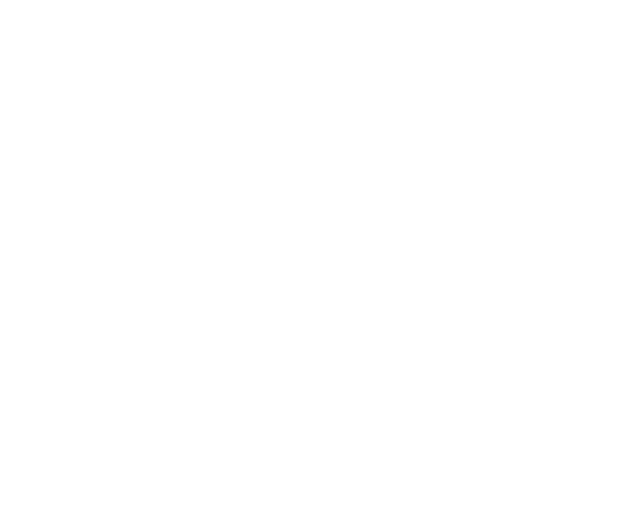
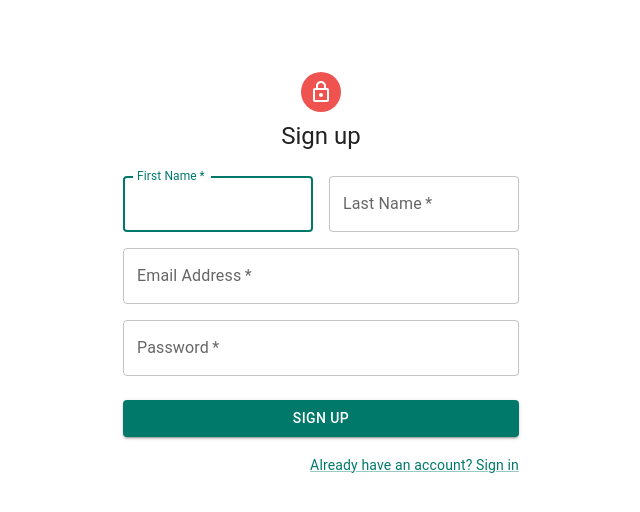
Before and after one commit to egalea504/password-gen, a React (Create React App) app in the folder client/: page /signup in a window 1280 px wide. Before the commit this address had no page. Shown: the top 512 px of the page, without its empty margins (319-959 px from the left). Built offline with nearby package versions, Linux system fonts and the light colour scheme.

Commit message:
change colors for background to make theme uniform on all pages

```diff
--- a/client/src/App.js
+++ b/client/src/App.js
@@ -8,7 +8,9 @@
 import { Routes, Route } from 'react-router-dom';
 import Home from './pages';
 import SignIn from './pages/signin';
+import Dashboard from './pages/dashboard';
 import AddPasswordInfo from './pages/addPasswordInfo';
+import SignUp from './pages/signup';
 
 const App = () => {
  return (
@@ -16,7 +18,9 @@
        <Routes>
           <Route path="/" element={<Home />} />
           <Route path="/signin" element={<SignIn />} />
+          <Route path="/signup" element={<SignUp />} />
           <Route path="/addpassword" element={<AddPasswordInfo />} />
+          <Route path="/dashboard" element={<Dashboard />} />
        </Routes>
     </>
  );
--- a/client/src/pages/addPasswordInfo.js
+++ b/client/src/pages/addPasswordInfo.js
@@ -4,6 +4,21 @@
 // App.js
 import React, { useState, useEffect } from "react";
 import Axios from 'axios';
+
+import { ThemeProvider, createTheme } from '@mui/material/styles';
+
+const defaultTheme = createTheme(
+  {
+    palette: {
+      primary: {
+        main: '#00796b',
+      },
+      secondary: {
+        main: '#ef5350',
+      },
+    },
+  }
+);
 
 const AddPasswordInfo = () => {
 
@@ -66,6 +81,7 @@
 	};
 
 	return (
+		<ThemeProvider theme={defaultTheme}>
 		<div className="App">
 			<div className="AddingPass">
 				<input
@@ -110,7 +126,9 @@
 				})}
 			</div>
 		</div>
+		</ThemeProvider>
 	)
 };
 
+
 export default AddPasswordInfo;
--- a/client/src/pages/components/AppAppBar.js
+++ b/client/src/pages/components/AppAppBar.js
@@ -6,7 +6,7 @@
 import Toolbar from '@mui/material/Toolbar';
 import Button from '@mui/material/Button';
 import Container from '@mui/material/Container';
-import ToggleColorMode from './toggleColorMode';
+// import ToggleColorMode from './toggleColorMode';
 
 import keypAwayLogo from './keypAwayLogo.png'
 
@@ -77,7 +77,7 @@
                 alignItems: 'center',
               }}
             >
-              <ToggleColorMode mode={mode} toggleColorMode={toggleColorMode} />
+              {/* <ToggleColorMode mode={mode} toggleColorMode={toggleColorMode} /> */}
               <Button
                 color="primary"
                 variant="text"
--- /dev/null
+++ b/client/src/pages/components/Hero.js
@@ -0,0 +1,92 @@
+import * as React from 'react';
+import { alpha } from '@mui/material';
+import Box from '@mui/material/Box';
+import Button from '@mui/material/Button';
+import Container from '@mui/material/Container';
+
+import Stack from '@mui/material/Stack';
+import Typography from '@mui/material/Typography';
+
+export default function Hero() {
+  return (
+    <Box
+      id="hero"
+      sx={(theme) => ({
+        width: '100%',
+        backgroundImage:
+          theme.palette.mode === 'light'
+            ? 'linear-gradient(180deg, #dcfaeb, #FFF)'
+            : `linear-gradient(#02294F, ${alpha('#090E10', 0.0)})`,
+        backgroundSize: '100% 20%',
+        backgroundRepeat: 'no-repeat',
+      })}
+    >
+      <Container
+        sx={{
+          display: 'flex',
+          flexDirection: 'column',
+          alignItems: 'center',
+          pt: { xs: 14, sm: 20 },
+          pb: { xs: 8, sm: 12 },
+        }}
+      >
+        <Stack spacing={2} useFlexGap sx={{ width: { xs: '100%', sm: '70%' } }}>
+          <Typography
+            variant="h1"
+            sx={{
+              display: 'flex',
+              flexDirection: { xs: 'column', md: 'row' },
+              alignSelf: 'center',
+              textAlign: 'center',
+              fontSize: 'clamp(3.5rem, 10vw, 4rem)',
+            }}
+          >
+            Password management at your fingertips
+          </Typography>
+          <Typography
+            textAlign="center"
+            color="text.secondary"
+            sx={{ alignSelf: 'center', width: { sm: '100%', md: '80%' } }}
+          >
+            keypAway stores all your passwords in a safe space, making it easy to access them from anywhere.
+          </Typography>
+          <Stack
+            direction={{ xs: 'column', sm: 'row' }}
+            alignSelf="center"
+            spacing={1}
+            useFlexGap
+            sx={{ pt: 2, width: { xs: '100%', sm: 'auto' } }}
+          >
+            <Button variant="contained" color="primary" href="http://localhost:3000/signup">
+              Start now
+            </Button>
+          </Stack>
+        </Stack>
+        <Box
+          id="image"
+          sx={(theme) => ({
+            mt: { xs: 8, sm: 10 },
+            alignSelf: 'center',
+            height: { xs: 200, sm: 700 },
+            width: '100%',
+            backgroundImage:
+              theme.palette.mode === 'light'
+                ? 'url("/static/images/templates/templates-images/hero-light.png")'
+                : 'url("/static/images/templates/templates-images/hero-dark.png")',
+            backgroundSize: 'cover',
+            borderRadius: '10px',
+            outline: '1px solid',
+            outlineColor:
+              theme.palette.mode === 'light'
+                ? alpha('#dcfaeb', 0.5)
+                : alpha('#293d32', 0.1),
+            boxShadow:
+              theme.palette.mode === 'light'
+                ? `0 0 12px 8px ${alpha('#dcfaeb', 0.2)}`
+                : `0 0 24px 12px ${alpha('#293d32', 0.2)}`,
+          })}
+        />
+      </Container>
+    </Box>
+  );
+}
--- a/client/src/pages/dashboard.js
+++ b/client/src/pages/dashboard.js
@@ -13,27 +13,15 @@
 import Container from '@mui/material/Container';
 import Grid from '@mui/material/Grid';
 import Paper from '@mui/material/Paper';
-import Link from '@mui/material/Link';
+// import Link from '@mui/material/Link';
 import MenuIcon from '@mui/icons-material/Menu';
 import ChevronLeftIcon from '@mui/icons-material/ChevronLeft';
 import NotificationsIcon from '@mui/icons-material/Notifications';
-import { mainListItems, secondaryListItems } from './listItems';
-import Chart from './Chart';
-import Deposits from './Deposits';
-import Orders from './Orders';
+// import { mainListItems, secondaryListItems } from './listItems';
+// import Chart from './Chart';
+// import Deposits from './Deposits';
+// import Orders from './Orders';
 
-function Copyright(props) {
-  return (
-    <Typography variant="body2" color="text.secondary" align="center" {...props}>
-      {'Copyright © '}
-      <Link color="inherit" href="https://mui.com/">
-        Your Website
-      </Link>{' '}
-      {new Date().getFullYear()}
-      {'.'}
-    </Typography>
-  );
-}
 
 const drawerWidth = 240;
 
@@ -143,9 +131,9 @@
           </Toolbar>
           <Divider />
           <List component="nav">
-            {mainListItems}
+            {/* {mainListItems} */}
             <Divider sx={{ my: 1 }} />
-            {secondaryListItems}
+            {/* {secondaryListItems} */}
           </List>
         </Drawer>
         <Box
@@ -163,7 +151,7 @@
           <Toolbar />
           <Container maxWidth="lg" sx={{ mt: 4, mb: 4 }}>
             <Grid container spacing={3}>
-              {/* Chart */}
+              Chart
               <Grid item xs={12} md={8} lg={9}>
                 <Paper
                   sx={{
@@ -173,7 +161,7 @@
                     height: 240,
                   }}
                 >
-                  <Chart />
+                  {/* <Chart /> */}
                 </Paper>
               </Grid>
               {/* Recent Deposits */}
@@ -186,17 +174,17 @@
                     height: 240,
                   }}
                 >
-                  <Deposits />
+                  {/* <Deposits /> */}
                 </Paper>
               </Grid>
               {/* Recent Orders */}
               <Grid item xs={12}>
                 <Paper sx={{ p: 2, display: 'flex', flexDirection: 'column' }}>
-                  <Orders />
+                  {/* <Orders /> */}
                 </Paper>
               </Grid>
             </Grid>
-            <Copyright sx={{ pt: 4 }} />
+
           </Container>
         </Box>
       </Box>
--- a/client/src/pages/index.js
+++ b/client/src/pages/index.js
@@ -6,21 +6,33 @@
 import CssBaseline from '@mui/material/CssBaseline';
 import { ThemeProvider, createTheme } from '@mui/material/styles';
 import AppAppBar from './components/AppAppBar';
-import getLPTheme from './getLPTheme';
+import Hero from './components/Hero';
 
 export default function Home() {
   const [mode, setMode] = React.useState('light');
-  const LPtheme = createTheme(getLPTheme(mode));
 
   const toggleColorMode = () => {
     setMode((prev) => (prev === 'dark' ? 'light' : 'dark'));
   };
 
+  const defaultTheme = createTheme(
+    {
+      palette: {
+        primary: {
+          main: '#00796b',
+        },
+        secondary: {
+          main: '#ef5350',
+        },
+      },
+    }
+  );
 
   return (
-    <ThemeProvider theme={LPtheme}>
+    <ThemeProvider theme={defaultTheme}>
       <CssBaseline />
       <AppAppBar mode={mode} toggleColorMode={toggleColorMode} />
+      <Hero />
     </ThemeProvider>
   );
 }
--- a/client/src/pages/signin.js
+++ b/client/src/pages/signin.js
@@ -14,23 +14,18 @@
 import Container from '@mui/material/Container';
 import { createTheme, ThemeProvider } from '@mui/material/styles';
 
-// copyright removed for now since project WIP
-// function Copyright(props) {
-//   return (
-//     <Typography variant="body2" color="text.secondary" align="center" {...props}>
-//       {'Copyright © '}
-//       <Link color="inherit" href="https://mui.com/">
-//         Your Website
-//       </Link>{' '}
-//       {new Date().getFullYear()}
-//       {'.'}
-//     </Typography>
-//   );
-// }
-
-// TODO remove, this demo shouldn't need to reset the theme.
-
-const defaultTheme = createTheme();
+const defaultTheme = createTheme(
+  {
+    palette: {
+      primary: {
+        main: '#00796b',
+      },
+      secondary: {
+        main: '#ef5350',
+      },
+    },
+  }
+);
 
 export default function SignIn() {
   const handleSubmit = (event) => {
@@ -54,8 +49,7 @@
             alignItems: 'center',
           }}
         >
-          <Avatar sx={{ m: 1, bgcolor: 'secondary.main' }}>
-            {/* <LockOutlinedIcon /> */}
+          <Avatar sx={{ m: 1, bgcolor: 'primary:main' }}>
           </Avatar>
           <Typography component="h1" variant="h5">
             Sign in
@@ -95,19 +89,15 @@
             </Button>
             <Grid container>
               <Grid item xs>
-                {/* <Link href="#" variant="body2">
-                  Forgot password?
-                </Link> */}
               </Grid>
               <Grid item>
-                <Link href="#" variant="body2">
+                <Link href="http://localhost:3000/signup" variant="body2">
                   {"Don't have an account? Sign Up"}
                 </Link>
               </Grid>
             </Grid>
           </Box>
         </Box>
-        {/* <Copyright sx={{ mt: 8, mb: 4 }} /> */}
       </Container>
     </ThemeProvider>
   );
--- /dev/null
+++ b/client/src/pages/signup.js
@@ -0,0 +1,120 @@
+import * as React from 'react';
+import Avatar from '@mui/material/Avatar';
+import Button from '@mui/material/Button';
+import CssBaseline from '@mui/material/CssBaseline';
+import TextField from '@mui/material/TextField';
+import Link from '@mui/material/Link';
+import Grid from '@mui/material/Grid';
+import Box from '@mui/material/Box';
+import LockOutlinedIcon from '@mui/icons-material/LockOutlined';
+import Typography from '@mui/material/Typography';
+import Container from '@mui/material/Container';
+import { createTheme, ThemeProvider } from '@mui/material/styles';
+
+const defaultTheme = createTheme(
+  {
+    palette: {
+      primary: {
+        main: '#00796b',
+      },
+      secondary: {
+        main: '#ef5350',
+      },
+    },
+  }
+);
+
+export default function SignUp() {
+  const handleSubmit = (event) => {
+    event.preventDefault();
+    const data = new FormData(event.currentTarget);
+    console.log({
+      email: data.get('email'),
+      password: data.get('password'),
+    });
+  };
+
+  return (
+    <ThemeProvider theme={defaultTheme}>
+      <Container component="main" maxWidth="xs">
+        <CssBaseline />
+        <Box
+          sx={{
+            marginTop: 8,
+            display: 'flex',
+            flexDirection: 'column',
+            alignItems: 'center',
+          }}
+        >
+          <Avatar sx={{ m: 1, bgcolor: 'secondary.main' }}>
+            <LockOutlinedIcon />
+          </Avatar>
+          <Typography component="h1" variant="h5">
+            Sign up
+          </Typography>
+          <Box component="form" noValidate onSubmit={handleSubmit} sx={{ mt: 3 }}>
+            <Grid container spacing={2}>
+              <Grid item xs={12} sm={6}>
+                <TextField
+                  autoComplete="given-name"
+                  name="firstName"
+                  required
+                  fullWidth
+                  id="firstName"
+                  label="First Name"
+                  autoFocus
+                />
+              </Grid>
+              <Grid item xs={12} sm={6}>
+                <TextField
+                  required
+                  fullWidth
+                  id="lastName"
+                  label="Last Name"
+                  name="lastName"
+                  autoComplete="family-name"
+                />
+              </Grid>
+              <Grid item xs={12}>
+                <TextField
+                  required
+                  fullWidth
+                  id="email"
+                  label="Email Address"
+                  name="email"
+                  autoComplete="email"
+                />
+              </Grid>
+              <Grid item xs={12}>
+                <TextField
+                  required
+                  fullWidth
+                  name="password"
+                  label="Password"
+                  type="password"
+                  id="password"
+                  autoComplete="new-password"
+                />
+              </Grid>
+            </Grid>
+            <Button
+              type="submit"
+              fullWidth
+              variant="contained"
+              sx={{ mt: 3, mb: 2 }}
+            >
+              Sign Up
+            </Button>
+            <Grid container justifyContent="flex-end">
+              <Grid item>
+                <Link href="http://localhost:3000/signin" variant="body2">
+                  Already have an account? Sign in
+                </Link>
+              </Grid>
+            </Grid>
+          </Box>
+        </Box>
+      </Container>
+    </ThemeProvider>
+  );
+}
```
